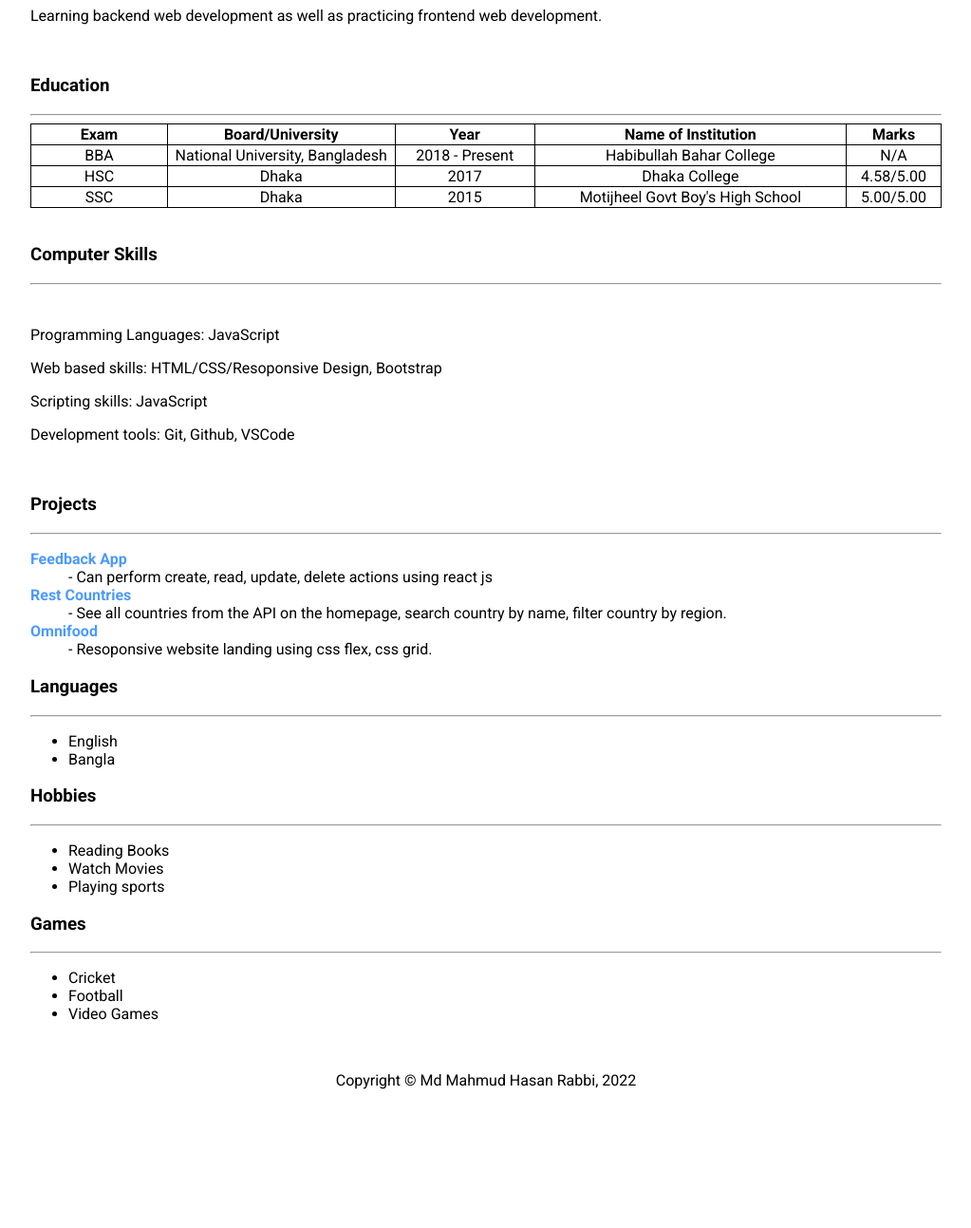
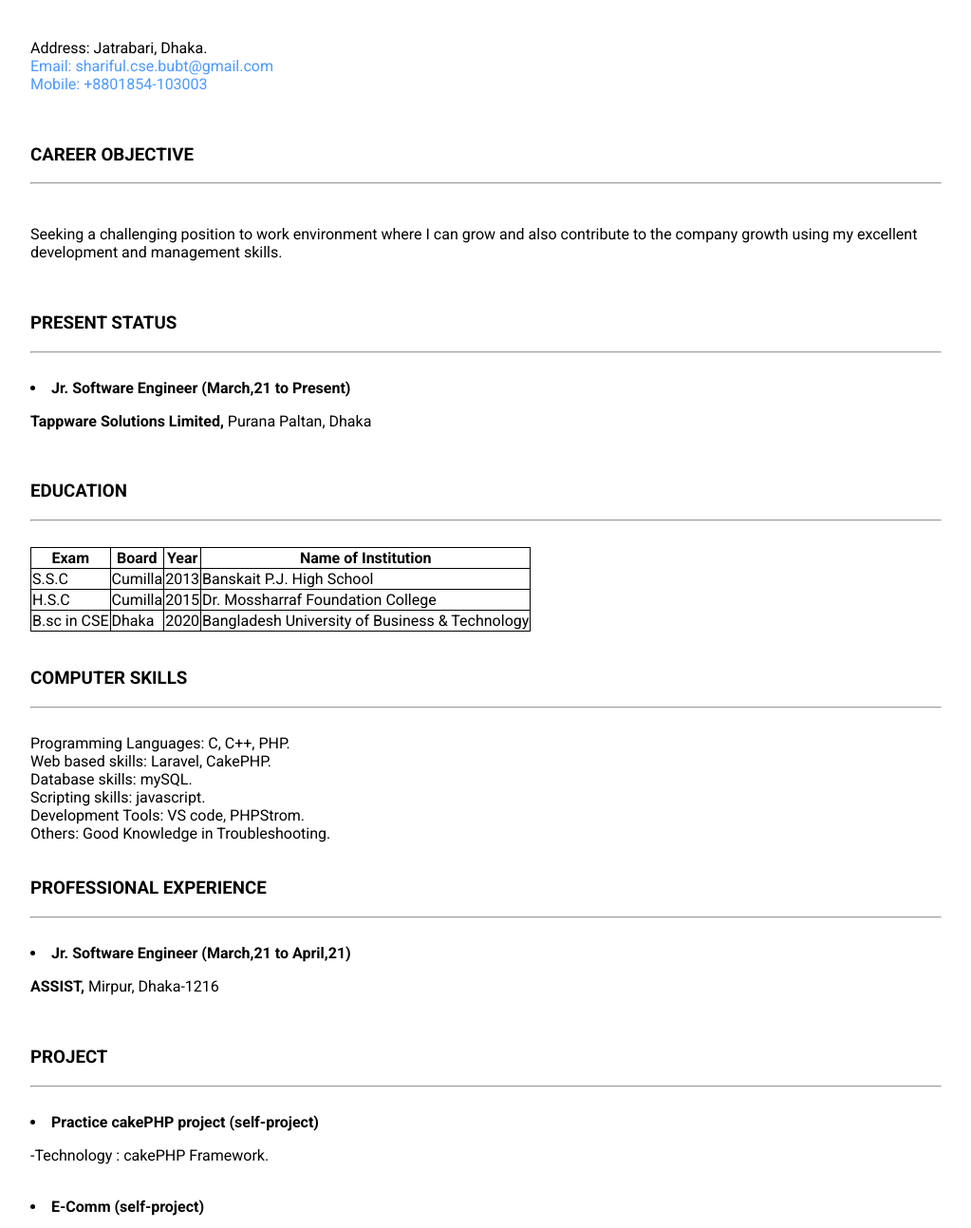
Before and after one commit to mhasanrabbi/Assignment_01, a plain HTML site: page index.html in a window 1280 px wide. Shown: the part 417-1710 px from the top of the page at 95% size, without its empty margins (128-1151 px from the left). Before the commit the page ends 1580 px from the top, so only its background shows below. Drawn offline with Linux system fonts and the light colour scheme.

Commit message:
Update index.html

```diff
--- a/index.html
+++ b/index.html
@@ -1,180 +1,177 @@
 <!DOCTYPE html>
 <html lang="en">
 <head>
-    <meta charset="UTF-8" />
-    <meta http-equiv="X-UA-Compatible" content="IE=edge" />
-    <meta name="viewport" content="width=device-width, initial-scale=1.0" />
-    <link
-      href="https://fonts.googleapis.com/css2?family=Roboto:ital,wght@0,300;0,400;0,500;0,700;1,300;1,400;1,500;1,700&display=swap"
-      rel="stylesheet"
-    />
-    <link rel="stylesheet" href="style.css" />
-    <title>Resume</title>
+    <meta charset="UTF-8">
+    <meta http-equiv="X-UA-Compatible" content="IE=edge">
+    <meta name="viewport" content="width=device-width, initial-scale=1.0">
+    <link rel="stylesheet" href="style.css">
+    <title>Md Shariful Islam</title>
 </head>
 <body>
-    <header>
+    <div class="app">
         <div>
-        <h1>Md Mahmud Hasan Rabbi</h1>
-        <p>North Mugda, Sabujbagh, Basabo, Dhaka-1214</p>
-        <p>
-          Email:
-          <a href="mailto:mdmahmudhasanrabbi@gmail.com"
-            >mdmahmudhasanrabbi@gmail.com</a
-          >
+            <br>
+            <br>
+            <img src="https://raw.githubusercontent.com/sharifulkawsar/shariful/main/img/profile.JPG" alt="Not Found!">
+            <h1>MD. SHARIFUL ISLAM</h1><br>
+            <p>Address: Jatrabari, Dhaka.<br>
+            <a href="mailto:shariful.cse.bubt@gmail.com">Email: shariful.cse.bubt@gmail.com</a> <br>
+            <a href="tel:+8801854103003">Mobile: +8801854-103003</a>
             </p>
-        <p>Telephone: +8801323570067</p>
         </div>
-      <img class="cv__img" src="image.JPG" alt="Md Mahmud Hasan Rabbi" />
-    </header>
-    <main>
-      <!-- Career Objective -->
-      <section class="career">
-        <h3>Career Objective</h3>
-        <hr />
-        <p>
-          Hard-working individual with proficiency in HTML, JavaScript, and CSS,
-          possessing a strong willingness to learn about entrepreneurship and
-          business and become fullstack web developer.
-        </p>
-      </section>
-      <!-- Career Objective -->
-      <br />
-      <!-- Present Status -->
-      <section class="present__status">
-        <h3>Present Status</h3>
-        <hr />
-        <p>
-          Learning backend web development as well as practicing frontend web
-          development.
-        </p>
-      </section>
-      <!-- Present Status -->
-      <br />
-      <!-- Education -->
-      <section class="education">
-        <h3>Education</h3>
-        <hr />
-        <table style="width: 100%">
-          <tr align="center">
-            <th style="width: 15%">Exam</th>
-            <th style="width: 25%">Board/University</th>
+
+        <div>
+            <br>
+            <h3>CAREER OBJECTIVE</h3>
+            <hr>
+            <br>
+            <p>Seeking a challenging position to work environment where I can grow and also contribute to the company growth using my excellent development and management skills.</p>
+        </div>
+        <div>
+            <br>
+            <h3>PRESENT STATUS</h3>
+            <hr>
+            <br>
+            <li><b>Jr. Software Engineer (March,21 to Present)</b></li>
+            <P><b>Tappware Solutions Limited, </b>Purana Paltan, Dhaka</P>
+        </div>
+        <div>
+            <br>
+            <h3>EDUCATION</h3>
+            <hr>
+            <br>
+            <table>
+                <thead>
+                    <tr>
+                        <th>Exam</th>
+                        <th>Board</th>
                         <th>Year</th>
                         <th>Name of Institution</th>
-            <th>Marks</th>
                     </tr>
-          <tr align="center">
-            <td>BBA</td>
-            <td>National University, Bangladesh</td>
-            <td>2018 - Present</td>
-            <td>Habibullah Bahar College</td>
-            <td>N/A</td>
+                </thead>
+                <tbody>
+                    <tr>
+                        <td>S.S.C</td>
+                        <td>Cumilla</td>
+                        <td>2013</td>
+                        <td>Banskait P.J. High School</td>
                     </tr>
-          <tr align="center">
-            <td>HSC</td>
+                    <tr>
+                        <td>H.S.C</td>
+                        <td>Cumilla</td>
+                        <td>2015</td>
+                        <td>Dr. Mossharraf Foundation College</td>
+                    </tr>
+                    <tr>
+                        <td>B.sc in CSE</td>
                         <td>Dhaka</td>
-            <td>2017</td>
-            <td>Dhaka College</td>
-            <td>4.58/5.00</td>
+                        <td>2020</td>
+                        <td>Bangladesh University of Business & Technology</td>
                     </tr>
-          <tr align="center">
-            <td>SSC</td>
-            <td>Dhaka</td>
-            <td>2015</td>
-            <td>Motijheel Govt Boy's High School</td>
-            <td>5.00/5.00</td>
-          </tr>
+                </tbody>
             </table>
-      </section>
-      <!-- Education -->
-      <br />
-      <!--Computer Skills  -->
-      <section class="computer__skills">
-        <h3>Computer Skills</h3>
-        <hr />
-        <br />
-        <p>Programming Languages: JavaScript</p>
-        <p>Web based skills: HTML/CSS/Resoponsive Design, Bootstrap</p>
-        <p>Scripting skills: JavaScript</p>
-        <p>Development tools: Git, Github, VSCode</p>
-      </section>
-      <br />
-      <!--Projects -->
-      <section class="projects">
-        <h3>Projects</h3>
-        <hr />
-        <dl>
-          <dt>
-            <a href="https://mahmudfeedbackui.netlify.app" target="_blank"
-              >Feedback App</a
-            >
-          </dt>
-          <dd>
-            - Can perform create, read, update, delete actions using react js
-          </dd>
-          <dt>
-            <a
-              href="https://restcountriesapi-react.netlify.app/"
-              target="_blank"
-              >Rest Countries</a
-            >
-          </dt>
-          <dd>
-            - See all countries from the API on the homepage, search country by
-            name, filter country by region.
-          </dd>
-          <dt>
-            <a href="https://mhasanrabbi.github.io/Omnifood/" target="_blank"
-              >Omnifood</a
-            >
-          </dt>
-          <dd>- Resoponsive website landing using css flex, css grid.</dd>
-        </dl>
-      </section>
-      <!-- Languages -->
+        </div>
+        <div>
+            <br>
+            <h3>COMPUTER SKILLS</h3>
+            <hr>
+            <br>
+            <span class="skill">Programming Languages</span>: <span class="skills">C, C++, PHP.</span> <br/>
+            <span class="skill">Web based skills</span>: <span class="skills">Laravel, CakePHP.</span> <br/>
+            <span class="skill">Database skills</span>: <span class="skills">mySQL.</span> <br/>
+            <span class="skill">Scripting skills</span>: <span class="skills">javascript.</span> <br/>
+            <span class="skill">Development Tools</span>: <span class="skills">VS code, PHPStrom.</span> <br/>
+            <span class="skill">Others</span>: <span class="skills">Good Knowledge in Troubleshooting.</span> <br/>
+        </div>
+        <div>
+            <br>
+            <h3>PROFESSIONAL EXPERIENCE</h3>
+            <hr>
+            <br>
+            <li><b>Jr. Software Engineer (March,21 to April,21)</b></li>
+            <P><b>ASSIST, </b>Mirpur, Dhaka-1216</P>
+        </div>
+        <div>
+            <br>
+            <h3>PROJECT</h3>
+            <hr>
+            <br>
+            <li><b>Practice cakePHP project (self-project)</b></li>
+            <p>-Technology : cakePHP Framework.</p>
+            <br>
+            <li><b>E-Comm (self-project)</b></li>
+            <p>-Technology : Laravel Framework.</p>
+            <br>
+            <li><b>Voice Control Home Automation System-Android View System (IOT Based)</b></li>
+            <p>-Languages : Java.</p>
+            <br>
+            <br>
+            <li><b>Hospital Receptionist Model System (Distributed Database)</b></li>
+            <p>-Languages : Java.</p>
+            <br>
+            <br>
+            <li><b>Online Smart Hospital (Web Based)</b></li>
+            <p>-Languages : HTML, PHP, CSS.</p>
+        </div>
 
-      <section class="languages">
-        <h3>Languages</h3>
-        <hr />
-        <ul>
-          <li>English</li>
-          <li>Bangla</li>
-        </ul>
-      </section>
+        <div>
+            <br>
+            <h3>ACHIEVEMENTS</h3>
+            <hr>
+            <br>
+            <span class="achieve">Technical in IT</span>: <span class="achievements">Google IT Support. (coursera.org), Technical Support Fundamentals.</span> <br/>
+        </div>
+        <div>
+            <br>
+            <h3>LANGUAGE</h3>
+            <hr>
+            <br>
+            <span class="lang">Bangla</span>: <span class="Language">Native Proficiency &</span> <br/>
+            <span class="lang">English</span>: <span class="Language">Professional Working Proficiency.</span> <br/>
+        </div>
+        <div>
+            <br>
+            <h3>Personal Information</h3>
+            <hr>
+            <br>
+            <span class="pinfo">Full Name</span>: <span class="pinformation">Md. Shariful Islam.</span> <br/>
+            <span class="pinfo">Father’s Name</span>: <span class="pinformation">Md. Nazrul Islam.</span> <br/>
+            <span class="pinfo">Mother’s Name</span>: <span class="pinformation">Milon Akter.</span> <br/>
+            <span class="pinfo">Date of Birth</span>: <span class="pinformation">2 January, 1997.</span> <br/>
+            <span class="pinfo">Sex</span>: <span class="pinformation">Male.</span> <br/>
+            <span class="pinfo">Marital Status</span>: <span class="pinformation">Unmarried.</span> <br/>
+            <span class="pinfo">Nationality</span>: <span class="pinformation">Bangladeshi.</span> <br/>
+            <span class="pinfo">Religion</span>: <span class="pinformation">Islam.</span> <br/>
+            <span class="pinfo">Blood Group</span>: <span class="pinformation">A(+ve).</span> <br/>
+            <span class="pinfo">Present Address</span>: <span class="pinformation">Jatrabari, Dhaka.</span> <br/>
+            <span class="pinfo">Permanent Address</span>: <span class="pinformation">Paharpur, Panti Bazar, Muradnagar, Cumilla.</span> <br/>
+        </div>
+        <div>
+            <br>
+            <h3>HOBBIES</h3>
+            <hr>
+            <br>
+            <li>Tree Plantation</li>
+        </div>
+        <div>
+            <br>
+            <h3>Games</h3>
+            <hr>
+            <br>
+            <li>Table Tennis</li>
+            <li>Badminton</li>
+        </div>
+        <div>
+            <br>
+            <h3>References</h3>
+            <hr>
+            <br>
+            <li>No References</li>
+        </div>
+        <br>
+        <footer>copyright © shariful, 2022</footer>
+        <br>
+    </div>
 
-      <!-- Personal Information -->
-
-      <!-- Hobbies -->
-      <section class="hobby">
-        <h3>Hobbies</h3>
-        <hr />
-        <ul>
-          <li>Reading Books</li>
-          <li>Watch Movies</li>
-          <li>Playing sports</li>
-        </ul>
-      </section>
-      <!-- Games -->
-      <section class="games">
-        <h3>Games</h3>
-        <hr />
-        <ul>
-          <li>Cricket</li>
-          <li>Football</li>
-          <li>Video Games</li>
-        </ul>
-      </section>
-    </main>
-    <br />
-    <footer>
-      <p>
-        Copyright &copy; Md Mahmud Hasan Rabbi,<span id="year">
-          <script>
-            document
-              .getElementById('year')
-              .appendChild(document.createTextNode(new Date().getFullYear()));
-          </script>
-        </span>
-      </p>
-    </footer>
 </body>
 </html>
```
Lines whose indentation alone changed are shown as unchanged.
